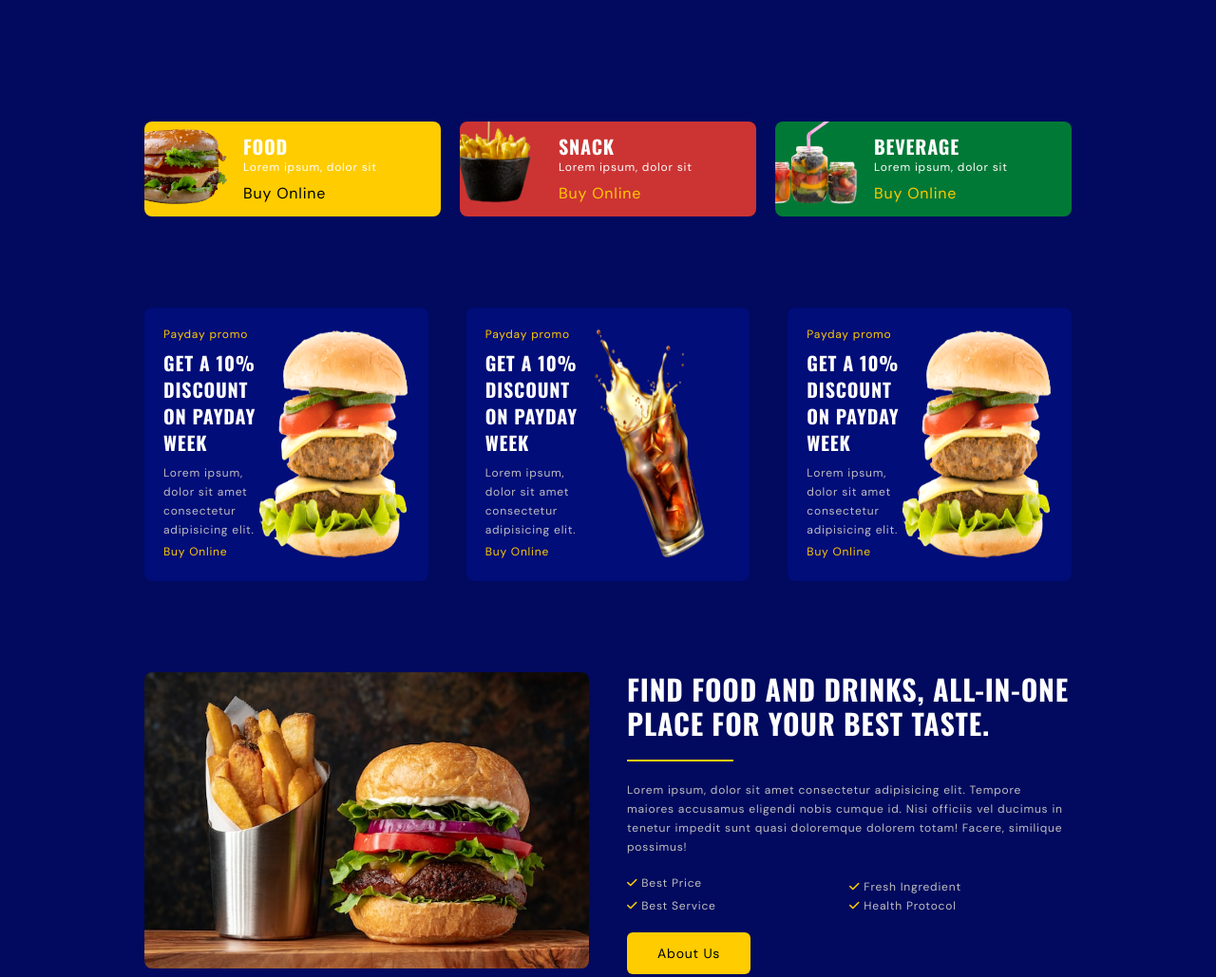
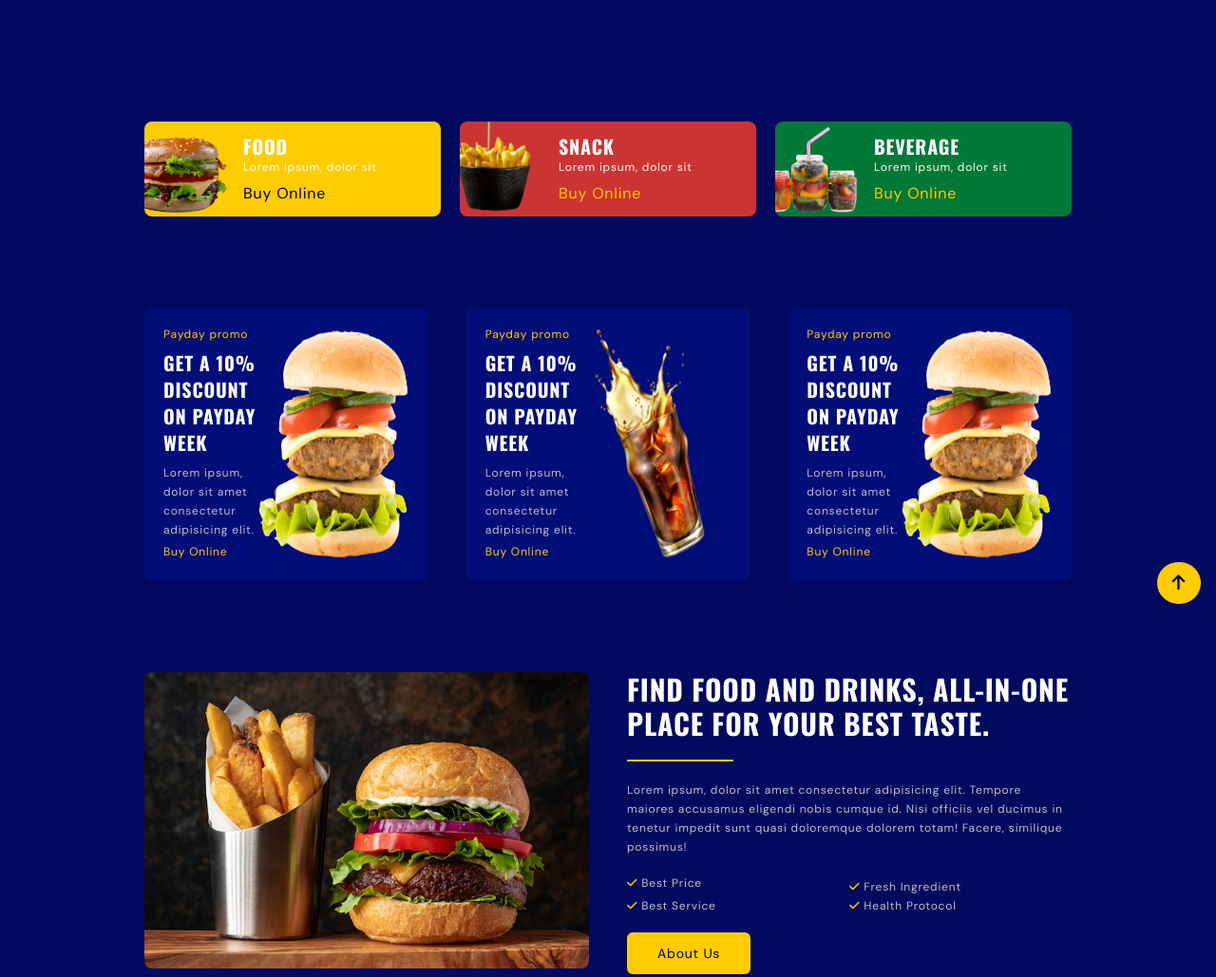
Before and after one commit to tahmid-12/burger-tailwind, a website: page src/index.html in a window 1280 px wide. Shown: the part 564-1593 px from the top of the page at 95% size. Drawn offline with nearby package versions, Linux system fonts and the light colour scheme.

Commit message:
Scroll up done

```diff
--- a/src/index.html
+++ b/src/index.html
@@ -688,6 +688,10 @@
     </footer>
 
     <!--~~~~~~~~~~~~~~~ Scroll Up ~~~~~~~~~~~~~~~-->
+    <a href="#" class="fixed right-4 -bottom-1/2 bg-secondaryColor shadow-sm inline-block px-4 py-2 rounded-full text-lg text-blackColor
+    z-50 hover:-translate-y-1 ease-in duration-200" id="scroll-up">
+      <i class="fa-solid fa-arrow-up"></i>
+    </a>
 
     <!--~~~~~~~~~~~~~~~ Swiper JS ~~~~~~~~~~~~~~~-->
     <script src="https://cdn.jsdelivr.net/npm/swiper@10/swiper-bundle.min.js"></script>
--- a/src/input.css
+++ b/src/input.css
@@ -5,8 +5,12 @@
 @tailwind utilities;
 
 @layer base{
+    html{
+        @apply scroll-smooth;
+    }
+
     body{
-        @apply text-whiteColor bg-primaryColor tracking-wider font-dmsans;
+        @apply text-whiteColor bg-primaryColor tracking-wider font-dmsans dark:bg-darkColor;
     }
 
     section{
--- a/src/main.js
+++ b/src/main.js
@@ -88,3 +88,29 @@ const swiper = new Swiper('.swiper', {
         }
       }
 });
+
+//scroll up
+const scrollUp = () => {
+    const scrollUpBtn = document.getElementById("scroll-up");
+
+    if(this.scrollY >= 250){
+        scrollUpBtn.classList.remove("-bottom-1/2");
+        scrollUpBtn.classList.add("bottom-4");
+    }else{
+        scrollUpBtn.classList.add("-bottom-1/2");
+        scrollUpBtn.classList.remove("bottom-4");
+    }
+}
+window.addEventListener('scroll',scrollUp);
+
+//Scroll Header
+const scrollHeader = () => {
+    const  header = document.getElementById("header");
+
+    if(this.scrollY >= 50){
+        header.classList.add("border-b", "border-secondaryColor");
+    }else{
+        header.classList.remove("border-b", "border-secondaryColor");
+    }
+}
+window.addEventListener('scroll',scrollHeader);
--- a/tailwind.config.js
+++ b/tailwind.config.js
@@ -1,6 +1,7 @@
 /** @type {import('tailwindcss').Config} */
 module.exports = {
   content: ["./src/**/*.{html,js}"],
+  darkMode: 'class',
   theme: {
     screens:{
       sm: "480px",
```
Also changed, not shown: dist/output.css.
